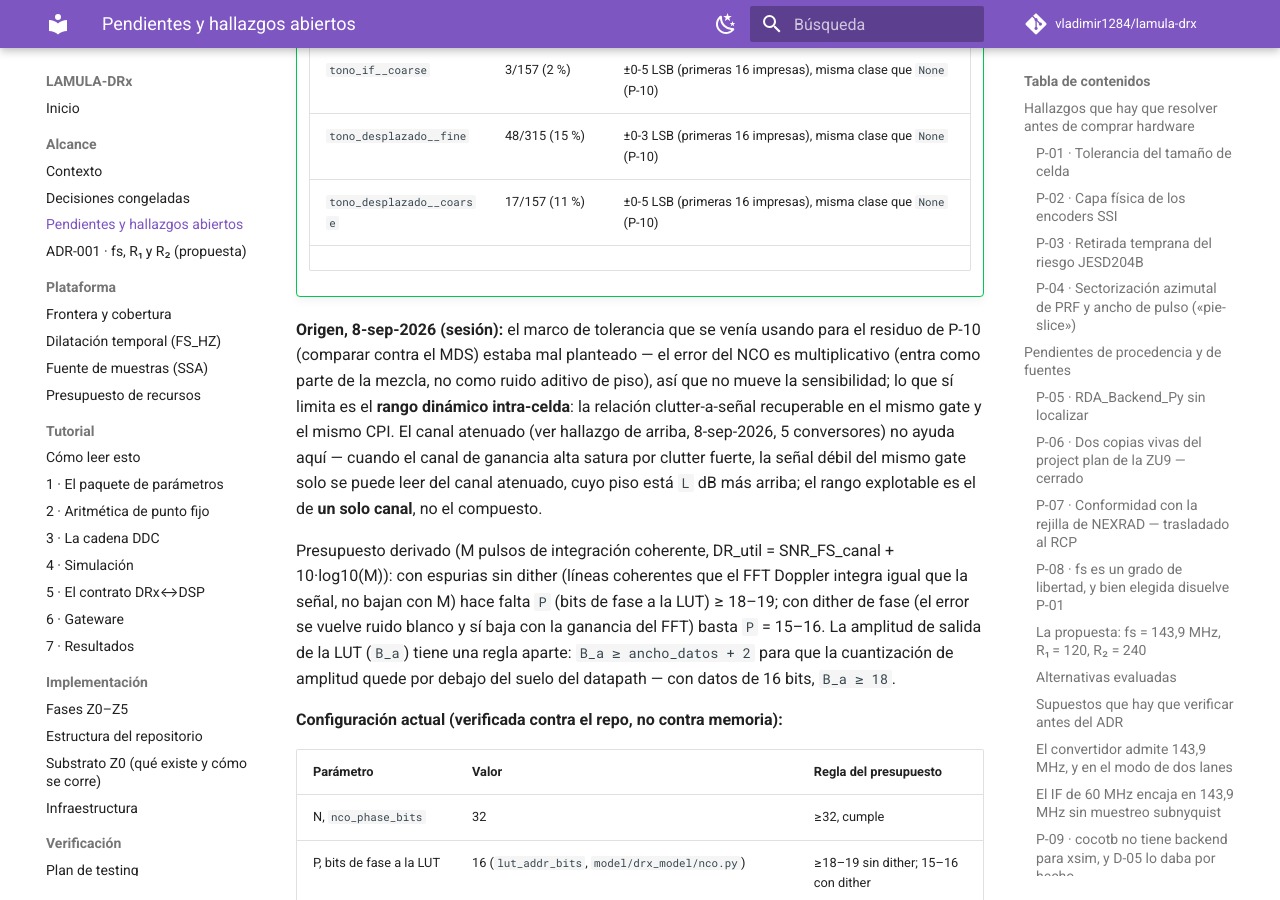
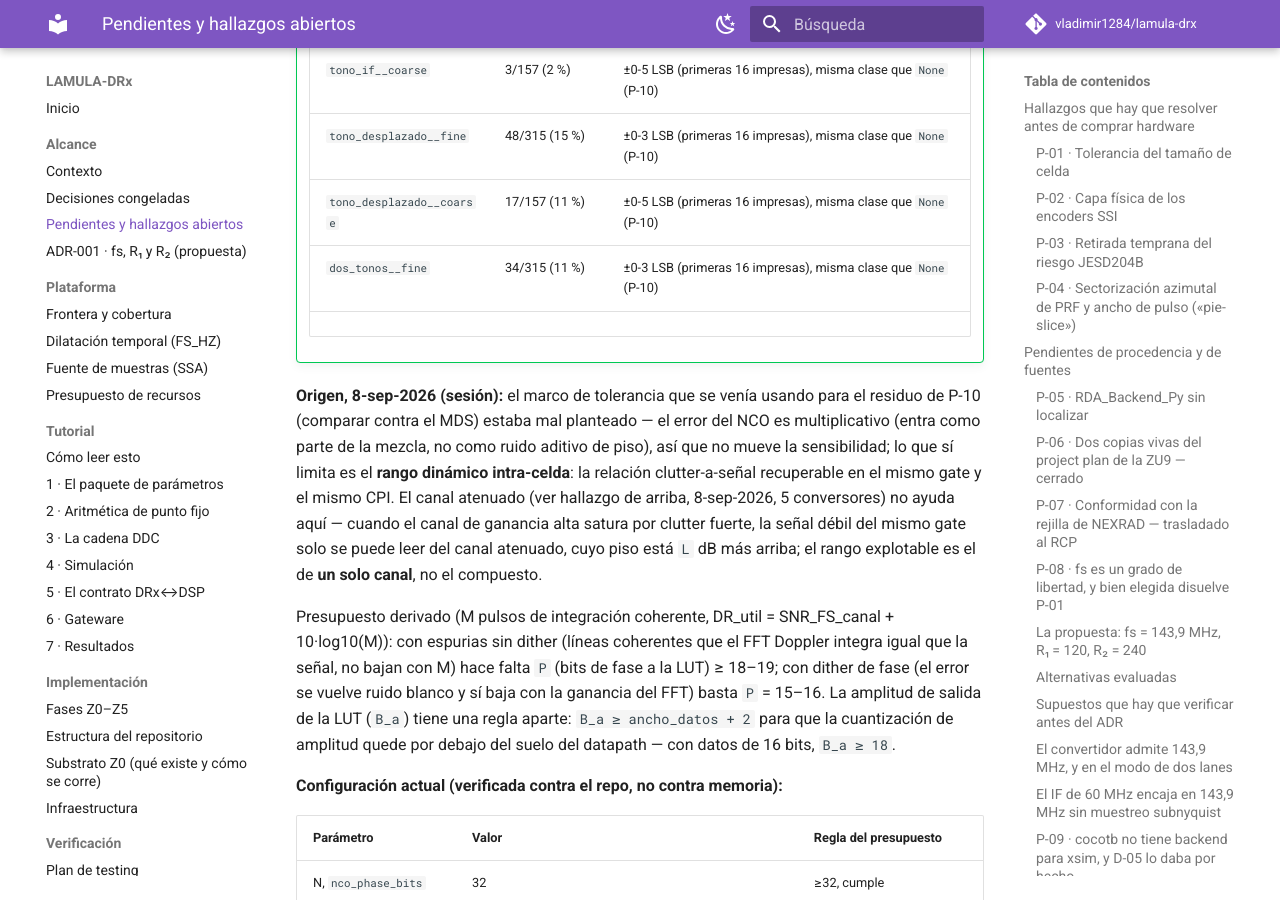
Before and after one commit to vladimir1284/lamula-drx, an MkDocs documentation site: the page built from docs/alcance/pendientes.md, in a window 1280 px wide and 900 px high, scrolled down 22451 px. Built offline with MkDocs 1.6.1 and Material for MkDocs 9.7.7, drawn with Linux system fonts in a browser that asks for light colours; comment, search, counter and statistics services are not loaded.

Commit message:
P-11: matriz Taylor -- dos_tonos__fine: 34/315 (11%), max ±3 LSB en las primeras 16

```diff
--- a/docs/alcance/pendientes.md
+++ b/docs/alcance/pendientes.md
@@ -965,6 +965,7 @@
     | `tono_if__coarse` | 3/157 (2 %) | ±0-5 LSB (primeras 16 impresas), misma clase que `None` (P-10) |
     | `tono_desplazado__fine` | 48/315 (15 %) | ±0-3 LSB (primeras 16 impresas), misma clase que `None` (P-10) |
     | `tono_desplazado__coarse` | 17/157 (11 %) | ±0-5 LSB (primeras 16 impresas), misma clase que `None` (P-10) |
+    | `dos_tonos__fine` | 34/315 (11 %) | ±0-3 LSB (primeras 16 impresas), misma clase que `None` (P-10) |
     <!-- L1_TAYLOR_MATRIX_MARKER -->
 
 **Origen, 8-sep-2026 (sesión):** el marco de tolerancia que se venía usando para el residuo de
```
